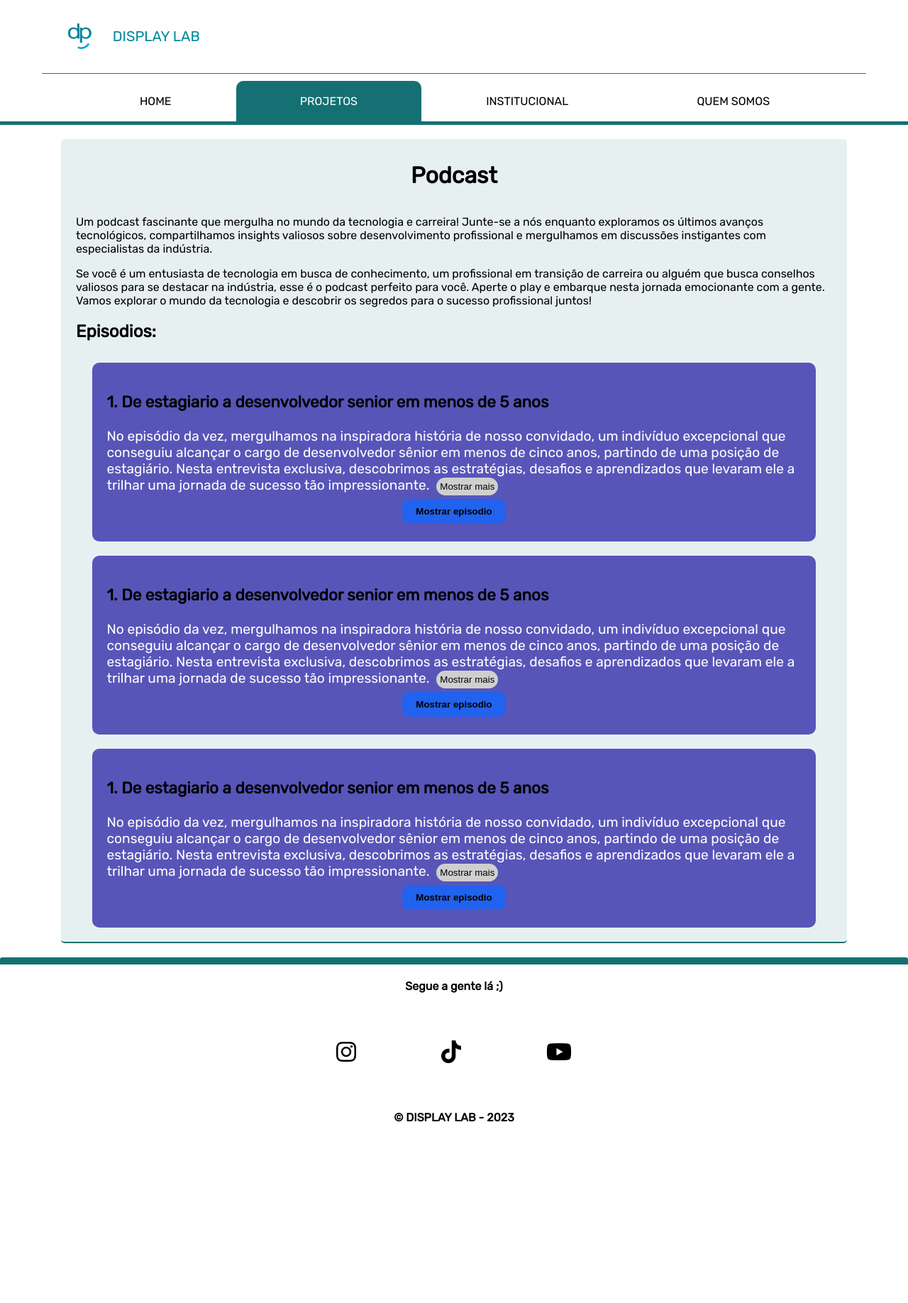
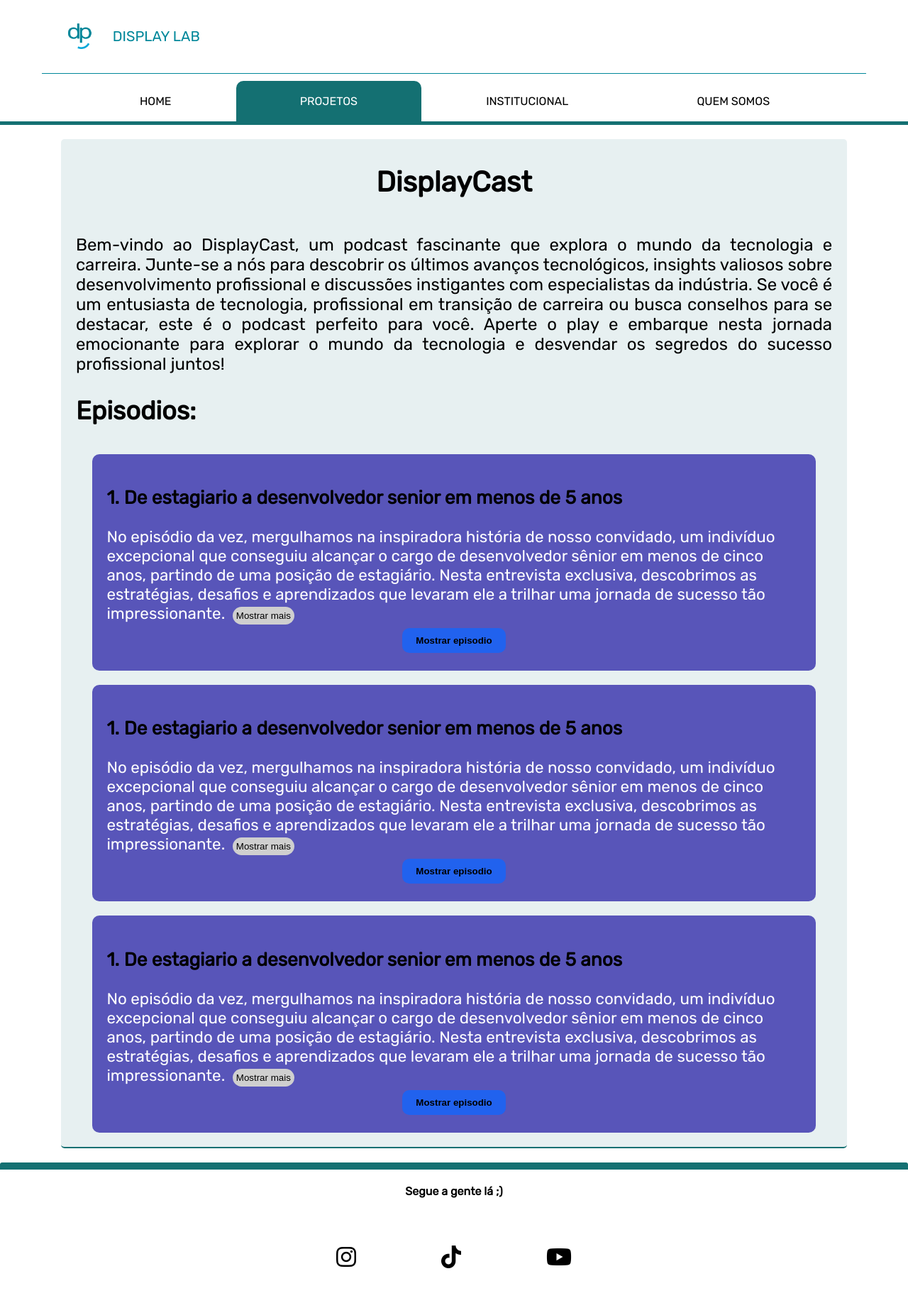
Before and after one commit to GuilhermeHMFroes/DisplaySite, a Flask app: page /projetos/podcast in a window 1280 px wide. Shown: the top 1836 px of the page at 71% size. Before the commit the page ends 1581 px from the top, so only its background shows below. Run offline with Flask 3, Linux system fonts and the light colour scheme.

Commit message:
Novas imagens do carrossel, ajustado o tamanho da fonte da pagina do DisplayCast, colocado o nome DisplayCast, mudado os botões do carrossel para cima

```diff
--- a/static/css/home.css
+++ b/static/css/home.css
@@ -71,8 +71,9 @@ section h1 {
 }
 
 .carrossel {
-    height: 42vh;
+    /*height: 42vh;*/
     width: 80vw;
+    aspect-ratio: 84 / 25;
     background-color: #fff;
     margin: 2em;
 }
@@ -87,13 +88,13 @@ section h1 {
     height: 100%;
     --transitionTime: 350ms;
     transition-duration: var(--transitionTime);
+    position: absolute;
 }
 
 .carrosselBtns {
     position: absolute;
     left: 50%;
     transform: translate(-50%);
-    top: 85%;
     display: flex;
     align-items: end;
     justify-content: center;
--- a/static/css/projetoPodcast.css
+++ b/static/css/projetoPodcast.css
@@ -1,10 +1,20 @@
+#tituloPrincipalDisplayCast {
+  font-size: 2.5em;
+}
+
+#descricaoDisplayCast {
+  width: 98%;
+  text-align: justify;
+  font-size: 1.5em;
+}
+
 .episode {
   width: 90%;
   padding: 20px;
   margin: 10px;
   border-radius: 10px;
   background-color: rgba(10, 0, 154, 0.644);
-    font-size: 1.2em;
+  font-size: 1.4em;
 
   display: flex;
   flex-direction: column;
--- a/static/css/projetos.css
+++ b/static/css/projetos.css
@@ -1,6 +1,7 @@
 .carrossel {
-    height: 42vh;
+    /*height: 42vh;*/
     width: 80vw;
+    aspect-ratio: 84 / 25;
     background-color: #fff;
     margin: 2em;
 }
@@ -15,13 +16,14 @@
     height: 100%;
     --transitionTime: 350ms;
     transition-duration: var(--transitionTime);
+    position: absolute;
 }
 
 .carrosselBtns {
     position: absolute;
     left: 50%;
     transform: translate(-50%);
-    top: 85%;
+
     display: flex;
     align-items: end;
     justify-content: center;
--- a/static/js/home.js
+++ b/static/js/home.js
@@ -7,7 +7,7 @@ document.querySelector(":root").style.setProperty("--footBorderColor", "#009A60"
 
 
 // Carrossel
-let carrosselArray = [["../static/images/projetos/carrosel/podcastBanner.png", "Podcast", "https://www.google.com"], ["../static/images/projetos/carrosel/exterminandoDrogasBanner.png", "Exterminando Drogas", "https://www.youtube.com"]];
+let carrosselArray = [["../static/images/projetos/carrosel/podcastBanner.png", "Podcast", "/projetos/podcast"], ["../static/images/projetos/carrosel/exterminandoDrogasBanner.png", "Exterminando Drogas", "https://www.youtube.com"]];
 let carrossel = document.querySelector(".carrossel");
 let carrosselLink = carrossel.childNodes[1];
 let carrosselImage = carrossel.childNodes[1].childNodes[1];
--- a/static/js/projetos.js
+++ b/static/js/projetos.js
@@ -7,7 +7,7 @@ document.querySelector(":root").style.setProperty("--footBorderColor", "#147072"
 
 
 // Carrossel
-let carrosselArray = [["../static/images/projetos/carrosel/podcastBanner.png", "Podcast", "https://www.google.com"], ["../static/images/projetos/carrosel/exterminandoDrogasBanner.png", "Exterminando Drogas", "https://www.youtube.com"]];
+let carrosselArray = [["../static/images/projetos/carrosel/podcastBanner.png", "Podcast", "/projetos/podcast"], ["../static/images/projetos/carrosel/exterminandoDrogasBanner.png", "Exterminando Drogas", "https://www.youtube.com"]];
 let carrossel = document.querySelector(".carrossel");
 let carrosselLink = carrossel.childNodes[1];
 let carrosselImage = carrossel.childNodes[1].childNodes[1];
--- a/templates/projetoPodcast.html
+++ b/templates/projetoPodcast.html
@@ -10,11 +10,12 @@
 {% block content %}
 
 
-<h1>Podcast</h1>
+<h1 id="tituloPrincipalDisplayCast">DisplayCast</h1>
 
-<div style="width: 98%;">
-    <p>Um podcast fascinante que mergulha no mundo da tecnologia e carreira! Junte-se a nós enquanto exploramos os últimos avanços tecnológicos, compartilhamos insights valiosos sobre desenvolvimento profissional e mergulhamos em discussões instigantes com especialistas da indústria.</p>
-    <p>Se você é um entusiasta de tecnologia em busca de conhecimento, um profissional em transição de carreira ou alguém que busca conselhos valiosos para se destacar na indústria, esse é o podcast perfeito para você. Aperte o play e embarque nesta jornada emocionante com a gente. Vamos explorar o mundo da tecnologia e descobrir os segredos para o sucesso profissional juntos!</p>
+<div id="descricaoDisplayCast">
+    <p>
+        Bem-vindo ao DisplayCast, um podcast fascinante que explora o mundo da tecnologia e carreira. Junte-se a nós para descobrir os últimos avanços tecnológicos, insights valiosos sobre desenvolvimento profissional e discussões instigantes com especialistas da indústria. Se você é um entusiasta de tecnologia, profissional em transição de carreira ou busca conselhos para se destacar, este é o podcast perfeito para você. Aperte o play e embarque nesta jornada emocionante para explorar o mundo da tecnologia e desvendar os segredos do sucesso profissional juntos!
+    </p>
     <h2>Episodios:</h2>
 </div>
 
--- a/templates/projetos.html
+++ b/templates/projetos.html
@@ -25,12 +25,12 @@
 <!-- Podcast -->
 <div class="projetoLayout1">
     <div class="projetoLayout1Upper">
-        <h1 class="projetoLayout1Titulo">Podcast</h1>
+        <h1 class="projetoLayout1Titulo">DISPLAYCAST</h1>
         <p class="projetoLayout1Texto1">Um podcast fascinante que mergulha no mundo da tecnologia e carreira! Junte-se a nós enquanto exploramos os últimos avanços tecnológicos, compartilhamos insights valiosos sobre desenvolvimento profissional e mergulhamos em discussões instigantes com especialistas da indústria.</p>
     </div>
     <br>
     <div class="projetoLayout1Lower">
-        <p class="projetoLayout1Texto2">Se você é um entusiasta de tecnologia em busca de conhecimento, um profissional em transição de carreira ou alguém que busca conselhos valiosos para se destacar na indústria, esse é o podcast perfeito para você. Aperte o play e embarque nesta jornada emocionante com a gente. Vamos explorar o mundo da tecnologia e descobrir os segredos para o sucesso profissional juntos!</p>
+        <p class="projetoLayout1Texto2">Se você é um entusiasta de tecnologia em busca de conhecimento, um profissional em transição de carreira ou alguém que busca conselhos valiosos para se destacar na indústria, esse o DisplayCast é perfeito para você. Aperte o play e embarque nesta jornada emocionante com a gente. Vamos explorar o mundo da tecnologia e descobrir os segredos para o sucesso profissional juntos!</p>
         <img src="../static/images/projetos/lowpolyPodcast.png" alt="podcastImage" class="projetoLayout1Image">
     </div>
     <br>
@@ -52,7 +52,7 @@
     </div>
     <div class="projetoLayout2Lower">
         <p class="projetoLayout2Texto">"Exterminando Drogas" é um emocionante jogo educacional em 2D que busca conscientizar os jogadores sobre os perigos das drogas. Com gráficos desenhados à mão, o jogo transporta os jogadores para duas ilhas misteriosas, onde vivem dois corajosos irmãos. Infelizmente, sua amada irmã foi capturada por uma gangue de traficantes.
-            Determinados a resgatar sua irmã e combater o mal que assola as ilhas, os dois irmãos embarcam em uma jornada cheia de desafios e perigos. Nessa aventura de plataforma, eles devem superar obstáculos e enfrentar inimigos</p>
+            Determinados a resgatar sua irmã e combater o mal que assola as ilhas, os dois irmãos embarcam em uma jornada cheia de desafios e perigos. Nessa aventura de plataforma, eles devem superar obstáculos e enfrentar inimigos!</p>
         <img src="../static/images/projetos/exterminandoDrogas2.png" alt="logo" class="projetoLayout2Image">
     </div>
     <br>
```
Also changed, not shown: static/images/projetos/carrosel/exterminandoDrogasBanner.png, static/images/projetos/carrosel/podcastBanner.png, static/images/projetos/exterminandoDrogas.png (deleted), static/images/projetos/podcastBanner.png (deleted). Lines whose indentation alone changed are shown as unchanged.
